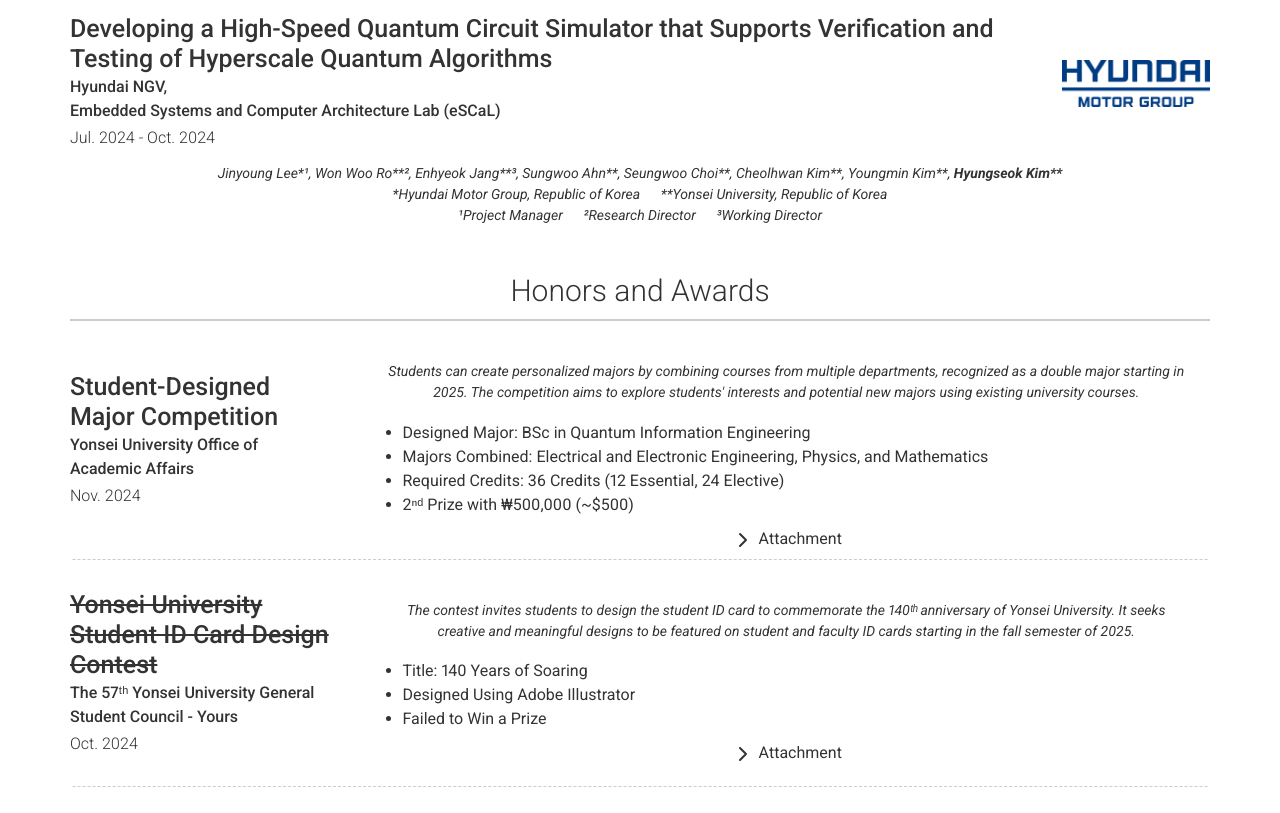
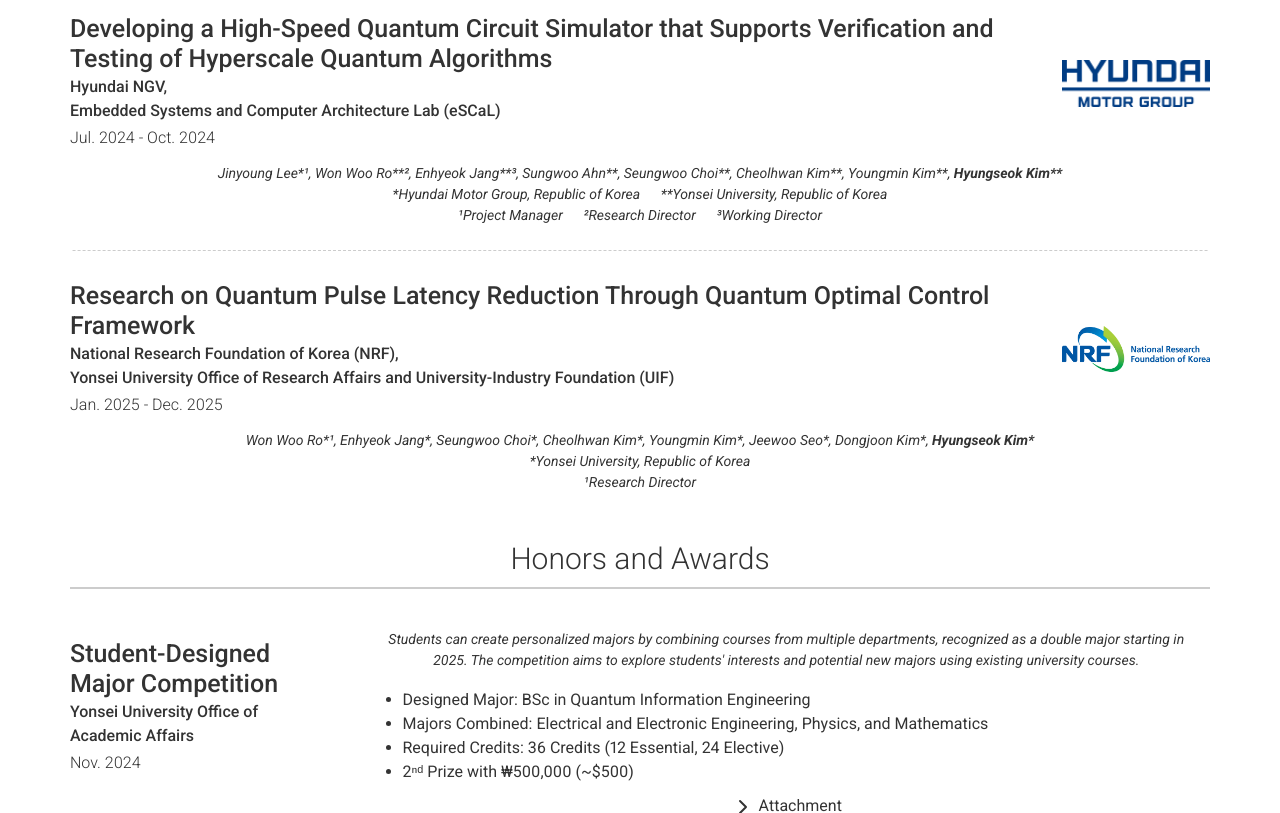
Before and after one commit to fluorite42/deprecated-website, a Jekyll site: the page built from index.markdown, in a window 1280 px wide, cut to the strip 2266-3079 px from the top of the page. Built offline with Jekyll 4.4.1, drawn with Linux system fonts in a browser that asks for light colours; nearby versions of some CDN libraries.

Commit message:
ADD project

```diff
--- a/_data/projects.yml
+++ b/_data/projects.yml
@@ -31,3 +31,28 @@
               ²Research Director
           - name: >
               ³Working Director
+        border: weak
+
+      - layout: top
+        title: Research on Quantum Pulse Latency Reduction Through Quantum Optimal Control Framework
+        sub_title: |
+          National Research Foundation of Korea (NRF),
+          Yonsei University Office of Research Affairs and University-Industry Foundation (UIF)
+        caption: Jan. 2025 - Dec. 2025
+        img: /images/logo_nrf.png
+        authors:
+          - name: Won Woo Ro*¹
+          - name: Enhyeok Jang*
+          - name: Seungwoo Choi*
+          - name: Cheolhwan Kim*
+          - name: Youngmin Kim*
+          - name: Jeewoo Seo*
+          - name: Dongjoon Kim*
+          - name: Hyungseok Kim*
+            style: bold
+        affiliations:
+          - name: >
+              *Yonsei University, Republic of Korea
+        roles:
+          - name: >
+              ¹Research Director
```
Also changed, not shown: images/logo_nrf.png (added).
